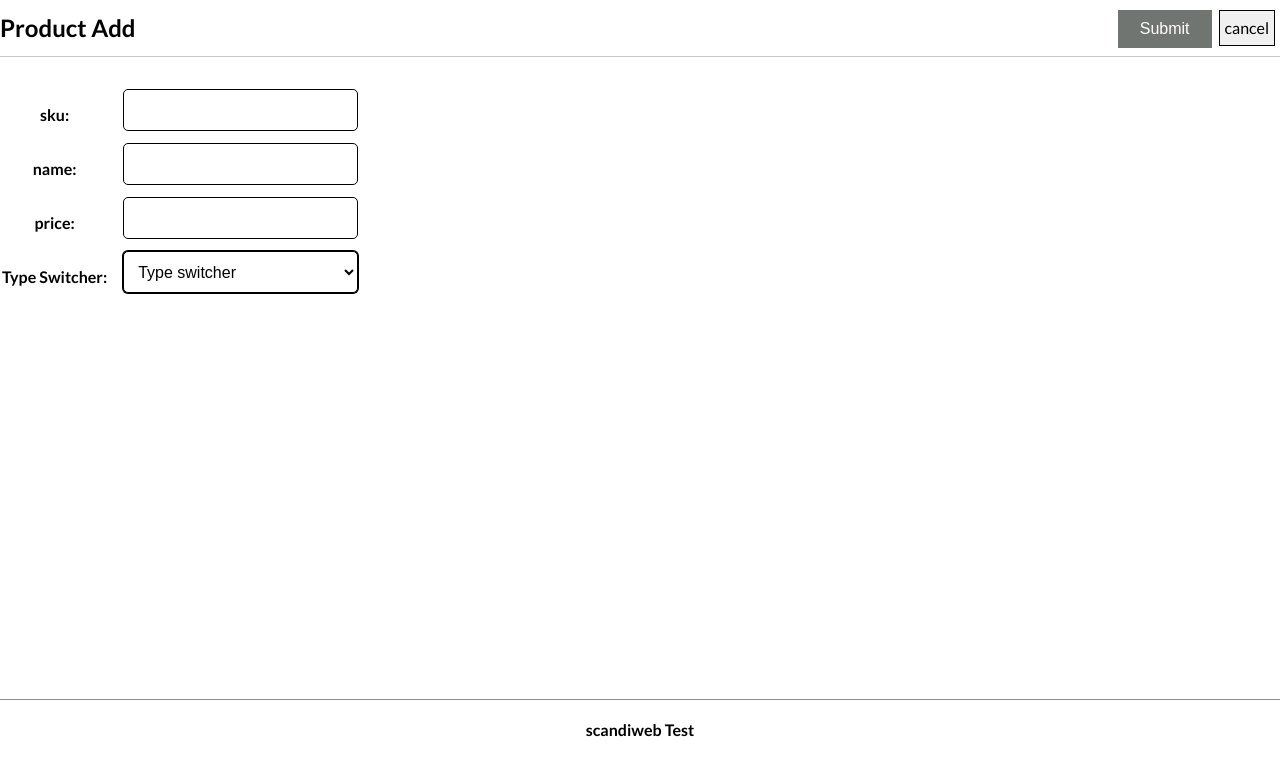
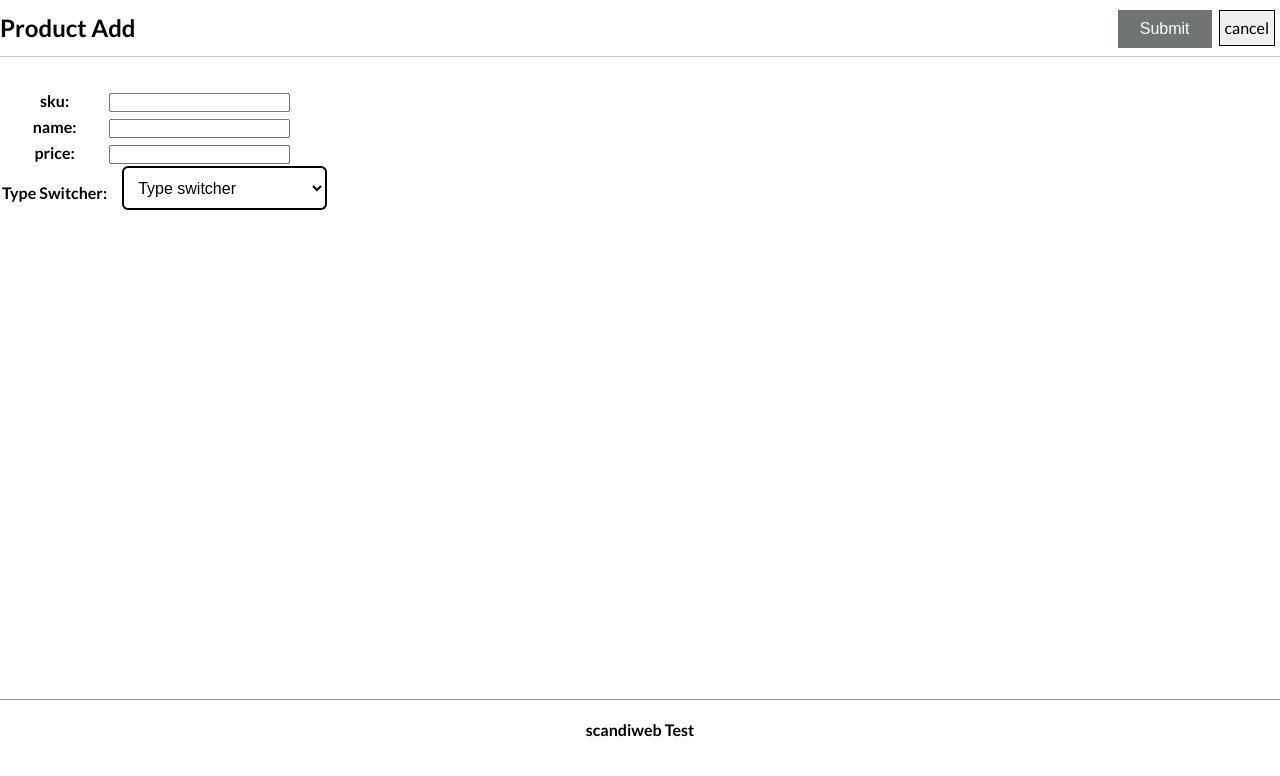
Before and after one commit to menyagah/scandiweb-products, a React (Create React App) app: page /addproduct in a window 1280 px wide. Shown: the top 776 px of the page. Built offline with nearby package versions, Linux system fonts and the light colour scheme.

Commit message:
Add styling for form inputs and the incoming errors

```diff
--- a/src/App.css
+++ b/src/App.css
@@ -51,7 +51,6 @@ a {
   justify-content: space-between;
   border-bottom: #c7c7c7 solid 0.09px;
   background: rgba(255, 255, 255, 9);
-
 }
 
 .item-list {
@@ -63,7 +62,7 @@ a {
   margin-top: 60px;
 }
 
-.item-list__cont{
+.item-list__cont {
   display: flex;
   justify-content: space-evenly;
   border: #000 solid 1px;
@@ -75,10 +74,10 @@ a {
 
 .product_form {
   min-width: 250px;
-  position: relative
+  position: relative;
 }
 
-.data{
+.data {
   display: flex;
   flex-direction: column;
   align-items: center;
@@ -101,7 +100,7 @@ a {
   margin-left: 14px;
 }
 
-#delete {
+.delete {
   size: 3px;
   height: 16px;
   display: flex;
@@ -120,7 +119,7 @@ a {
   cursor: pointer;
 }
 
-input{
+.input {
   width: 100%;
   height: 40px;
   border: 1px solid #000;
@@ -132,20 +131,22 @@ input{
 
 input:focus {
   outline: none !important;
-    border:1px solid blue;
-    box-shadow: 0 0 10px #719ECE;
+  border: 1px solid blue;
+  box-shadow: 0 0 10px #719ece;
 }
 
 .button:hover {
-    background-color: #719ECE;
+  background-color: #719ece;
 }
 
-textarea:focus, input:focus {
+textarea:focus,
+input:focus {
   color: #000;
   border: 1px solid rgb(192, 55, 55);
 }
 
-.errors, .invalid {
+.errors,
+.invalid {
   color: red;
   margin-bottom: 6px;
 }
@@ -156,7 +157,7 @@ textarea:focus, input:focus {
   align-items: center;
   border-top: rgb(145, 143, 143) solid 1px;
 
-   width:100%;
+  width: 100%;
   height: 60px;
   margin-top: auto;
 }
```
Lines whose indentation alone changed are shown as unchanged.
